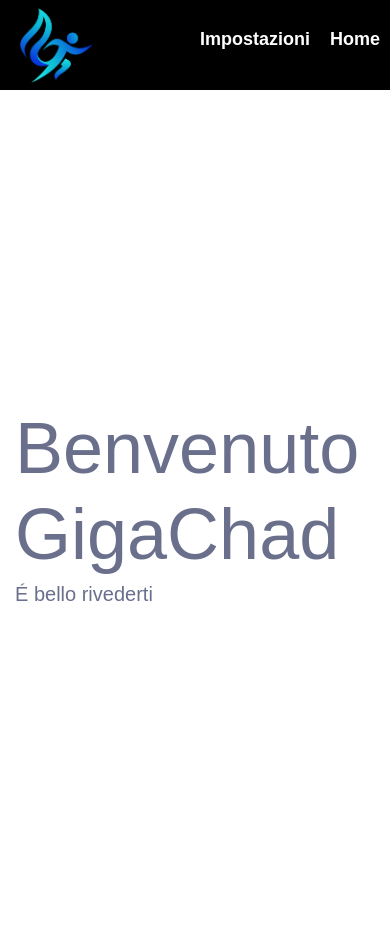
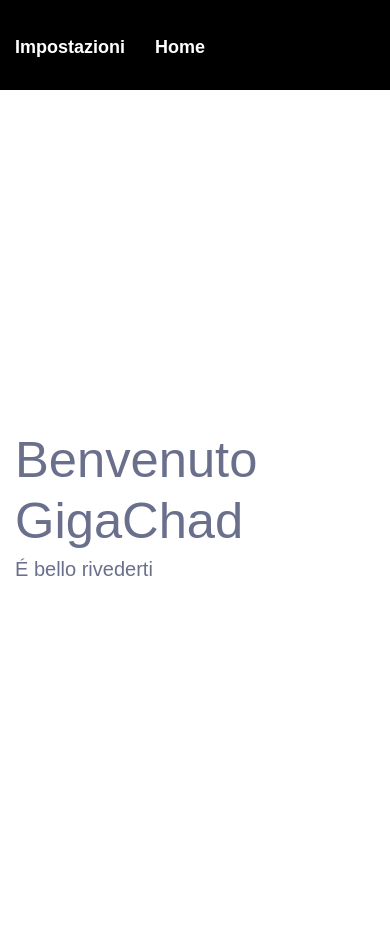
Before and after one commit to THESHADOW2030/Web, a PHP site: page /homepage/homepage.html in a window 390 px wide. Shown: the top 933 px of the page. Run offline with PHP 8.4, Linux system fonts and the light colour scheme.

Commit message:
Fixed some css bugs

```diff
--- a/homepage/homepage.css
+++ b/homepage/homepage.css
@@ -204,23 +204,24 @@ html, body {
     }
 }
 
-@media (max-width: 405px) {
-    /*Selettore preso da "ispeziona elemento" da google chrome*/
-    .nav-menu ul a {
-        margin: 0 10px;
-    }
-}
 
 
 
-@media (max-width: 371px) {
+
+@media (max-width: 404px) {
     /*Selettore preso da "ispeziona elemento" da google chrome*/
     .nav-logo{
         display: none;
     }
 }
 
-
+@media (max-width: 600px)
+{
+    .display-3
+    {
+        font-size: 13vw;
+    }
+}
 
 .grafico{
     display: inline-block;
@@ -245,7 +246,10 @@ html, body {
     }
 }
 
-
+ul
+{
+    margin: 0;
+}
 
 .cardTable {
     max-height: 99999px;
--- a/homepage/homepage.php
+++ b/homepage/homepage.php
@@ -1,7 +1,7 @@
 <?php
 //TODO: Add preselected arguments on modal views (example: preset day as actual day)
-//TODO: Execute php using ajax
-//TODO: fix top and button padding in nav class (they are actually different)
+
+
 //TODO: add icons inside cards
 //TODO: Idea: Add button to scroll down with animation (less important)
 //NON MOSTRARE IL PROGETTO CON LO USERNAME LUPOSAYMON. IL TESTO VIENE TAGLIATO
```
